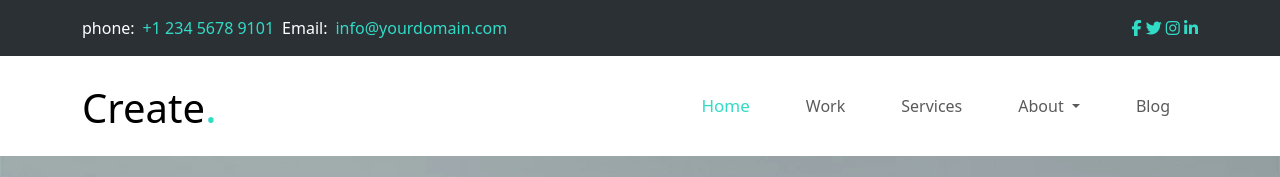
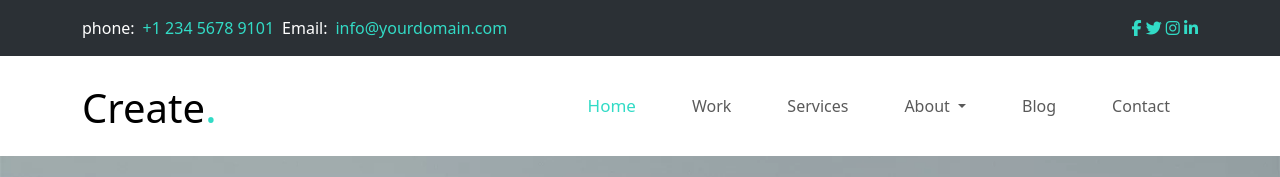
Before and after one commit to rabiayousuf187/HTML-CSS-Bootstrap_Hackathon, a plain HTML site: page index.html in a window 1280 px wide. Shown: the top 177 px of the page. Drawn offline with nearby package versions, Linux system fonts and the light colour scheme.

Commit message:
Add files via upload

```diff
--- a/index.html
+++ b/index.html
@@ -69,6 +69,9 @@
               </li>
               <li class="nav-item">
                 <a class="nav-link" href="#blog">Blog</a>
+              </li>
+              <li class="nav-item">
+                <a class="nav-link" href="#contact">Contact</a>
               </li>
             </ul>
           </div>
```
